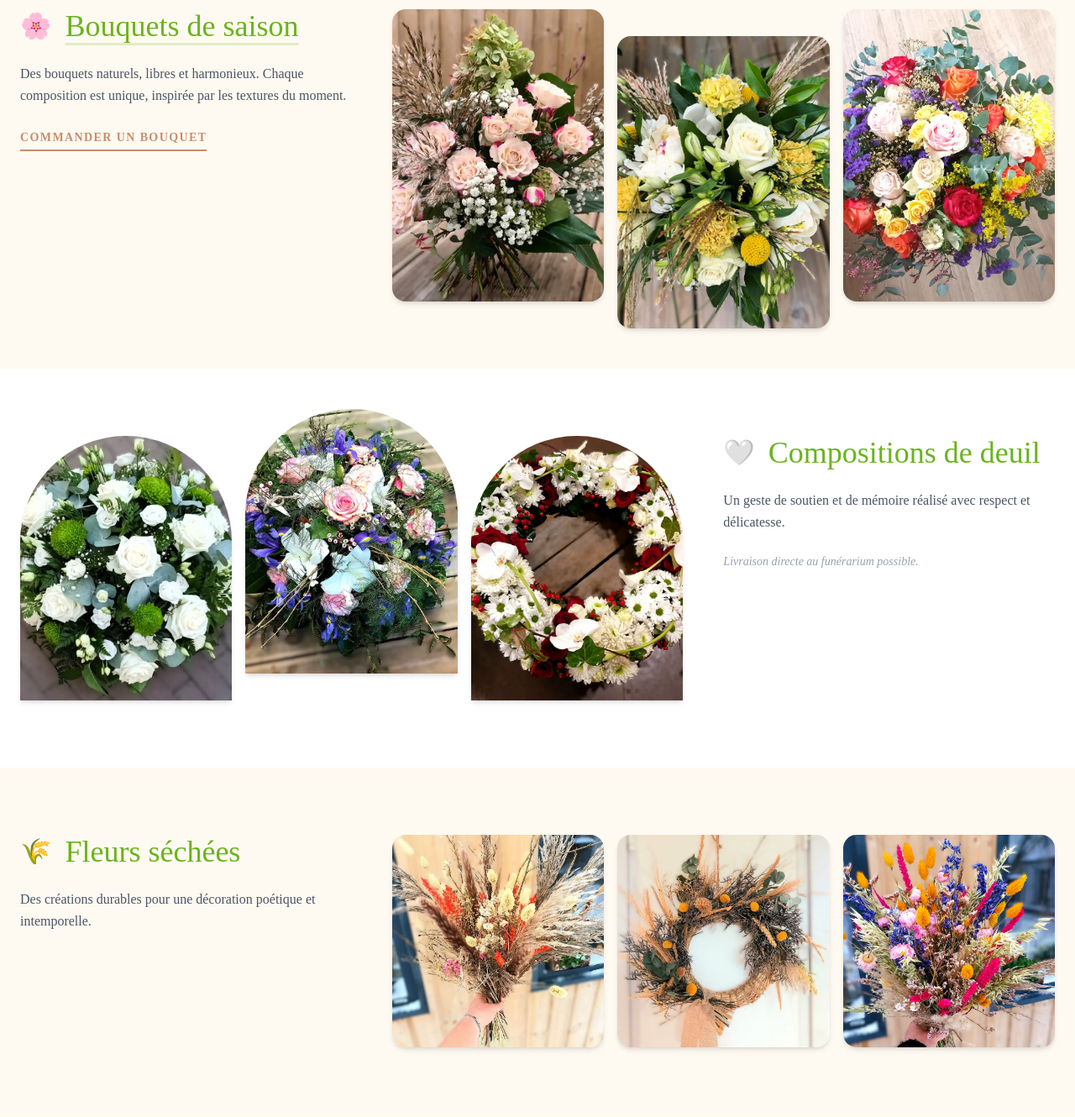
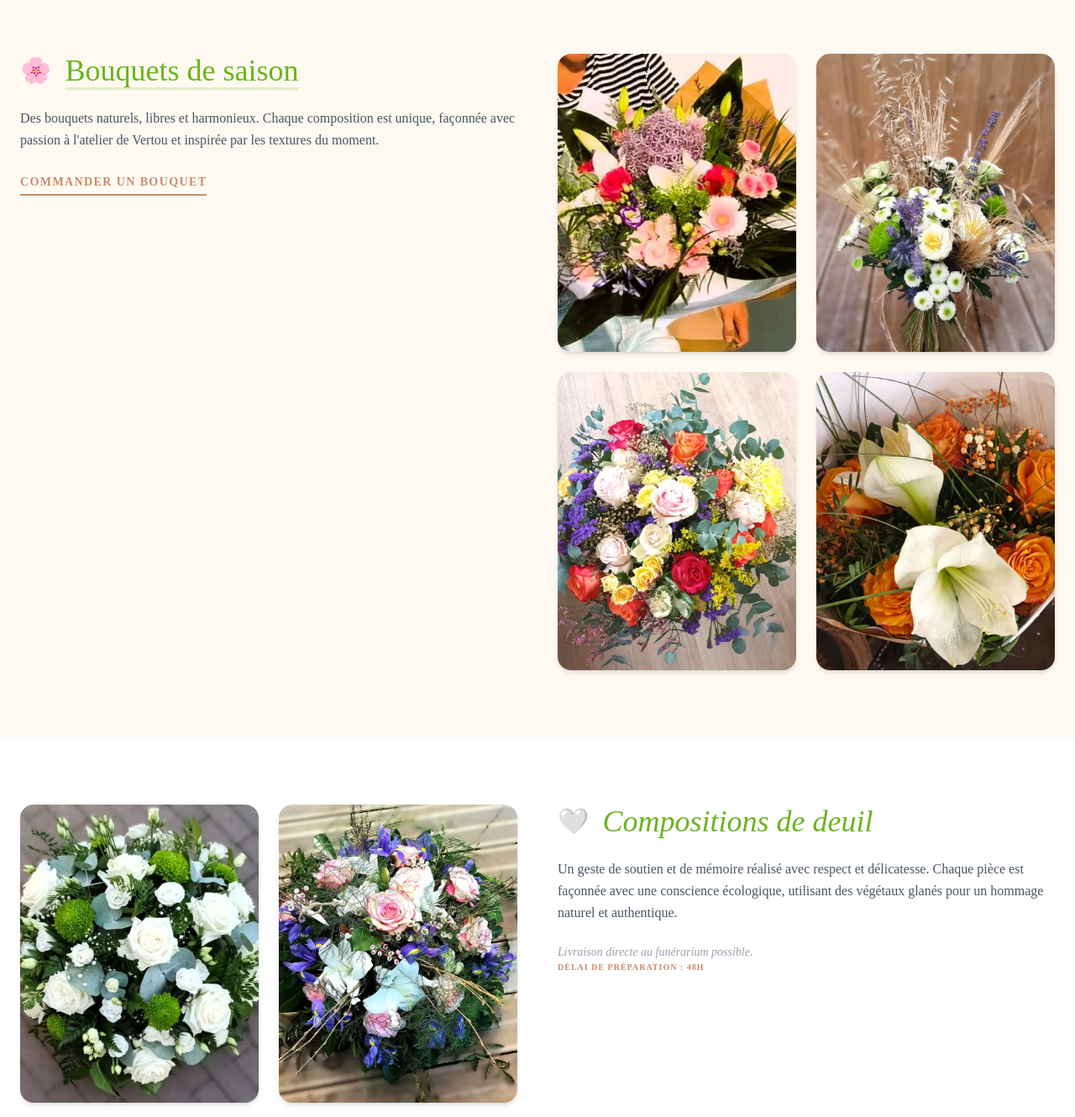
Before and after one commit to DeVeo44/ArtistFloral, a website: page création_végétales.html in a window 1280 px wide. Shown: the part 820-2150 px from the top of the page at 84% size. Drawn offline with Linux system fonts and the light colour scheme.

Commit message:
ajout des modifications demandées par la cliente

```diff
--- a/création_végétales.html
+++ b/création_végétales.html
@@ -24,7 +24,6 @@
               src="src/assets/images/Logo Artistfloral.webp"
               alt="Logo d'ArtistFloral*"
             />
-            <p class="font-titre text-2xl text-sauge">Artistfloral</p>
           </a>
         </div>
 
@@ -128,8 +127,10 @@
       </section>
 
       <section class="py-20 px-6 max-w-7xl mx-auto">
-        <div class="flex flex-col md:flex-row gap-12 items-start">
-          <div class="w-full md:w-1/3 space-y-6 md:sticky md:top-32">
+        <div
+          class="flex flex-col md:flex-row gap-12 lg:gap-20 items-center md:items-start"
+        >
+          <div class="w-full md:w-1/2 space-y-6 md:sticky md:top-32">
             <div class="flex items-center gap-4">
               <span class="text-3xl">🌸</span>
               <h2
@@ -138,9 +139,10 @@
                 Bouquets de saison
               </h2>
             </div>
-            <p class="text-gray-600 leading-relaxed">
+            <p class="text-gray-600 leading-relaxed max-w-md">
               Des bouquets naturels, libres et harmonieux. Chaque composition
-              est unique, inspirée par les textures du moment.
+              est unique, façonnée avec passion à l'atelier de Vertou et
+              inspirée par les textures du moment.
             </p>
             <a
               href="tel:0668285872"
@@ -150,105 +152,145 @@
             </a>
           </div>
 
-          <div class="w-full md:w-2/3 grid grid-cols-1 sm:grid-cols-3 gap-4">
+          <div class="w-full md:w-1/2">
+            <div class="grid grid-cols-2 gap-4 md:gap-6 max-w-md ml-auto">
               <img
-              src="src/assets/images/Tendresse.webp"
-              alt="Bouquet de saison avec comme thème la Tendresse"
-              loading="lazy"
+                src="src/assets/images/Lumière.webp"
+                alt="Bouquet Lumière"
+                class="rounded-2xl shadow-md aspect-4/5 object-cover w-full"
+              />
+
+              <img
+                src="src/assets/images/Prairie.webp"
+                alt="Bouquet Prairie"
+                class="rounded-2xl shadow-md aspect-4/5 object-cover w-full md:mt-10"
+              />
+
+              <img
+                src="src/assets/images/Elegance.webp"
+                alt="Bouquet Élégance"
+                class="rounded-2xl shadow-md aspect-4/5 object-cover w-full md:-mt-10"
+              />
+
+              <img
+                src="src/assets/images/Velours.webp"
+                alt="Création florale Velours"
+                class="rounded-2xl shadow-md aspect-4/5 object-cover w-full"
+              />
+            </div>
+          </div>
+        </div>
+      </section>
+      <section class="bg-white py-20 px-6">
+        <div
+          class="max-w-7xl mx-auto flex flex-col md:flex-row-reverse gap-12 lg:gap-20 items-center md:items-start"
+        >
+          <div class="w-full md:w-1/2 space-y-6 md:sticky md:top-32">
+            <div class="flex items-center gap-4">
+              <span class="text-3xl">🤍</span>
+              <h2 class="font-titre text-3xl md:text-4xl text-sauge italic">
+                Compositions de deuil
+              </h2>
+            </div>
+            <p class="text-gray-600 leading-relaxed max-w-md">
+              Un geste de soutien et de mémoire réalisé avec respect et
+              délicatesse. Chaque pièce est façonnée avec une conscience
+              écologique, utilisant des végétaux glanés pour un hommage naturel
+              et authentique.
+            </p>
+            <div class="space-y-2">
+              <p class="text-sm text-gray-400 italic">
+                Livraison directe au funérarium possible.
+              </p>
+              <p
+                class="text-[10px] uppercase tracking-widest text-terracotta font-bold"
+              >
+                Délai de préparation : 48h
+              </p>
+            </div>
+          </div>
+
+          <div class="w-full md:w-1/2">
+            <div class="grid grid-cols-2 gap-4 md:gap-6 max-w-md mr-auto">
+              <img
+                src="/src/assets/images/Paix.webp"
+                alt="Bouquet d'hommage Paix"
                 class="rounded-2xl shadow-md aspect-4/5 object-cover w-full h-full"
               />
+
               <img
-              src="/src/assets/images/Cachemire.webp"
-              alt="Bouquet de saison avec en idée le Cachemire"
-              loading="lazy"
-              class="rounded-2xl shadow-md aspect-4/5 object-cover w-full h-full md:mt-8"
+                src="/src/assets/images/Douceur.webp"
+                alt="Hommage floral Douceur"
+                class="rounded-2xl shadow-md aspect-4/5 object-cover w-full h-full md:mt-10"
               />
+
               <img
-              src="/src/assets/images/Elegance.webp"
-              alt="Bouquet de saison élégant"
-              loading="lazy"
+                src="/src/assets/images/Lien.webp"
+                alt="Hommage floral Lien"
+                class="rounded-2xl shadow-md aspect-4/5 object-cover w-full h-full md:-mt-10"
+              />
+
+              <img
+                src="/src/assets/images/Caresse.webp"
+                alt="Composition de deuil respectueuse"
                 class="rounded-2xl shadow-md aspect-4/5 object-cover w-full h-full"
               />
             </div>
           </div>
+        </div>
       </section>
-
-      <section class="bg-white py-20 px-6">
+      <section class="py-20 px-6 max-w-7xl mx-auto">
         <div
-          class="max-w-7xl mx-auto flex flex-col md:flex-row-reverse gap-12 items-start"
+          class="flex flex-col md:flex-row gap-12 lg:gap-20 items-center md:items-start"
         >
-          <div class="w-full md:w-1/3 space-y-6 md:sticky md:top-32">
+          <div class="w-full md:w-1/2 space-y-6 md:sticky md:top-32">
             <div class="flex items-center gap-4">
-              <span class="text-3xl">🤍</span>
-              <h2 class="font-titre text-3xl md:text-4xl text-sauge">
-                Compositions de deuil
+              <span class="text-3xl">🌾</span>
+              <h2
+                class="font-titre text-3xl md:text-4xl text-sauge italic underline decoration-sauge/20 underline-offset-8"
+              >
+                Fleurs séchées
               </h2>
             </div>
-            <p class="text-gray-600 leading-relaxed">
-              Un geste de soutien et de mémoire réalisé avec respect et
-              délicatesse.
+            <p class="text-gray-600 leading-relaxed max-w-md">
+              Des créations durables pour une décoration poétique et
+              intemporelle. Dans une démarche éco-responsable, je privilégie les
+              fleurs séchées issues de mon propre jardin à Vertou pour un aspect
+              naturel et authentique.
             </p>
-            <p class="text-sm text-gray-400 italic">
-              Livraison directe au funérarium possible.
+            <p
+              class="text-[10px] uppercase tracking-[0.2em] text-terracotta font-bold"
+            >
+              🌿 Durable & Éco-responsable
             </p>
           </div>
 
-          <div class="w-full md:w-2/3 grid grid-cols-1 sm:grid-cols-3 gap-4">
+          <div class="w-full md:w-1/2">
+            <div class="grid grid-cols-2 gap-4 md:gap-6 max-w-md ml-auto">
               <img
-              src="/src/assets/images/Paix.webp"
-              alt="photo d'un bouquet d'hommage paisible en fleurs"
-              loading="lazy"
-              class="rounded-t-full shadow-md aspect-4/5 object-cover w-full h-full"
+                src="/src/assets/images/Dune.webp"
+                alt="Bouquet de fleurs séchées Dune"
+                class="rounded-2xl shadow-md aspect-4/5 object-cover w-full h-full"
               />
+
               <img
-              src="/src/assets/images/Douceur.webp"
-              alt="Hommage floral symbolisant la Douceur"
-              loading="lazy"
-              class="rounded-t-full shadow-md aspect-4/5 object-cover w-full h-full md:-mt-8"
+                src="src/assets/images/Ambre.webp"
+                alt="Couronne de fleurs séchées Ambre"
+                class="rounded-2xl shadow-md aspect-4/5 object-cover w-full h-full md:mt-10"
               />
+
               <img
-              src="/src/assets/images/Lien.webp"
-              alt="Hommage floral montrant le Lien entre les personnes"
-              loading="lazy"
-              class="rounded-t-full shadow-md aspect-4/5 object-cover w-full h-full"
+                src="src/assets/images/Soleil.webp"
+                alt="Fleurs séchées Soleil"
+                class="rounded-2xl shadow-md aspect-4/5 object-cover w-full h-full md:-mt-10"
+              />
+
+              <img
+                src="src/assets/images/Blush.jpeg"
+                alt="Composition florale séchée durable"
+                class="rounded-2xl shadow-md aspect-4/5 object-cover w-full h-full"
               />
             </div>
-        </div>
-      </section>
-
-      <section class="py-20 px-6 max-w-7xl mx-auto">
-        <div class="flex flex-col md:flex-row gap-12 items-start">
-          <div class="w-full md:w-1/3 space-y-6">
-            <div class="flex items-center gap-4">
-              <span class="text-3xl">🌾</span>
-              <h2 class="font-titre text-3xl md:text-4xl text-sauge">
-                Fleurs séchées
-              </h2>
-            </div>
-            <p class="text-gray-600 leading-relaxed">
-              Des créations durables pour une décoration poétique et
-              intemporelle.
-            </p>
-          </div>
-          <div class="w-full md:w-2/3 grid grid-cols-1 sm:grid-cols-3 gap-4">
-            <img
-              src="/src/assets/images/Dune.webp"
-              alt="Fleurs séchées parfait pour la salon"
-              loading="lazy"
-              class="rounded-2xl shadow-md aspect-square object-cover w-full h-full"
-            />
-            <img
-              src="src/assets/images/Ambre.webp"
-              alt="Couronne de Fleurs séchées"
-              loading="lazy"
-              class="rounded-2xl shadow-md aspect-square object-cover w-full h-full"
-            />
-            <img
-              src="src/assets/images/Soleil.webp"
-              alt="Fleurs séchées d'Eté"
-              loading="lazy"
-              class="rounded-2xl shadow-md aspect-square object-cover w-full h-full"
-            />
           </div>
         </div>
       </section>
```
Also changed, not shown: index.html (+0 -1 lines), src/assets/images/Blush.jpeg (added), src/assets/images/Caresse.webp (added), src/assets/images/Logo Artistfloral.webp, src/assets/images/Lumière.webp (added), src/assets/images/Prairie.webp (added), src/assets/images/Velours.webp (added). Lines whose indentation alone changed are shown as unchanged.
